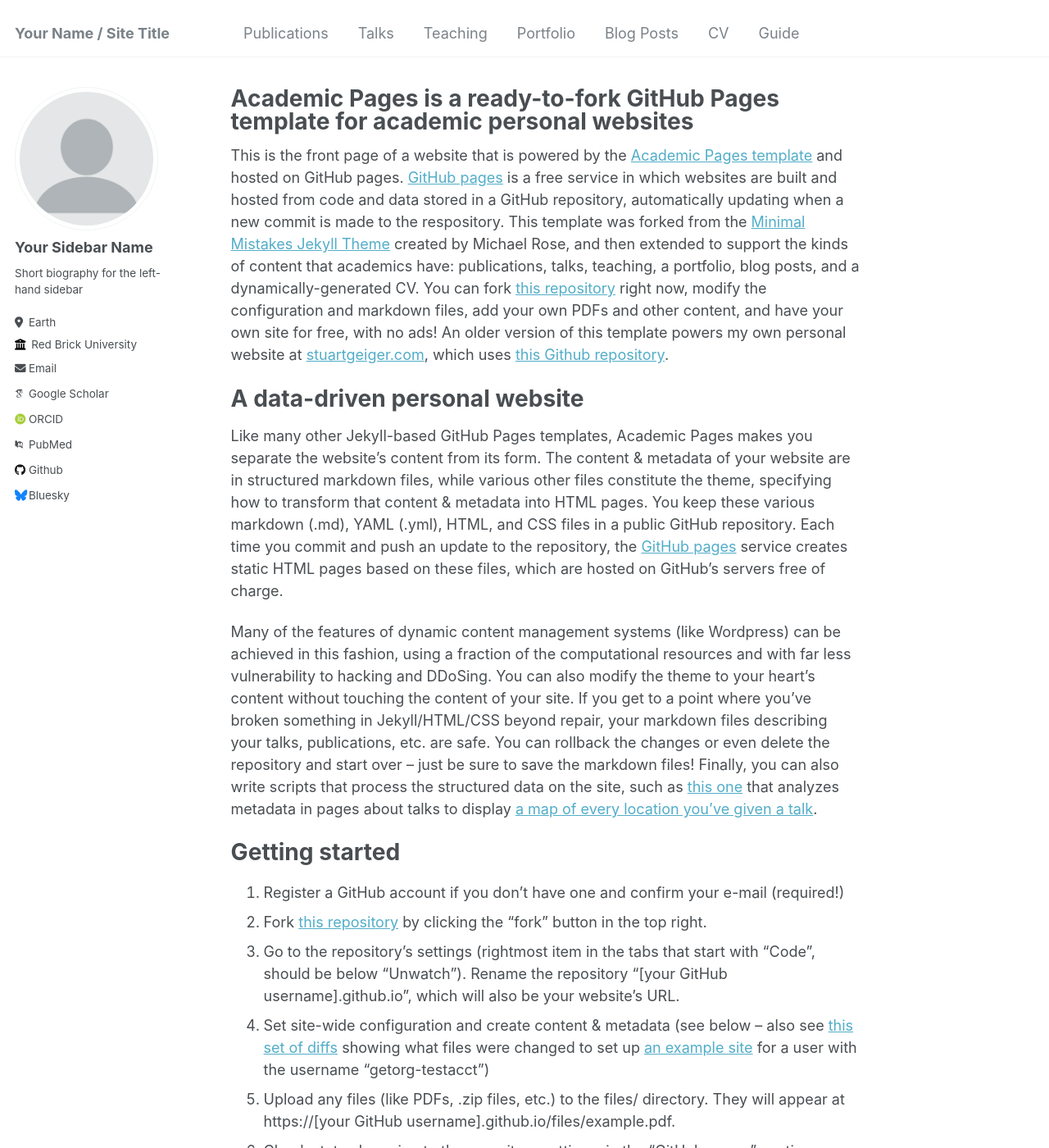
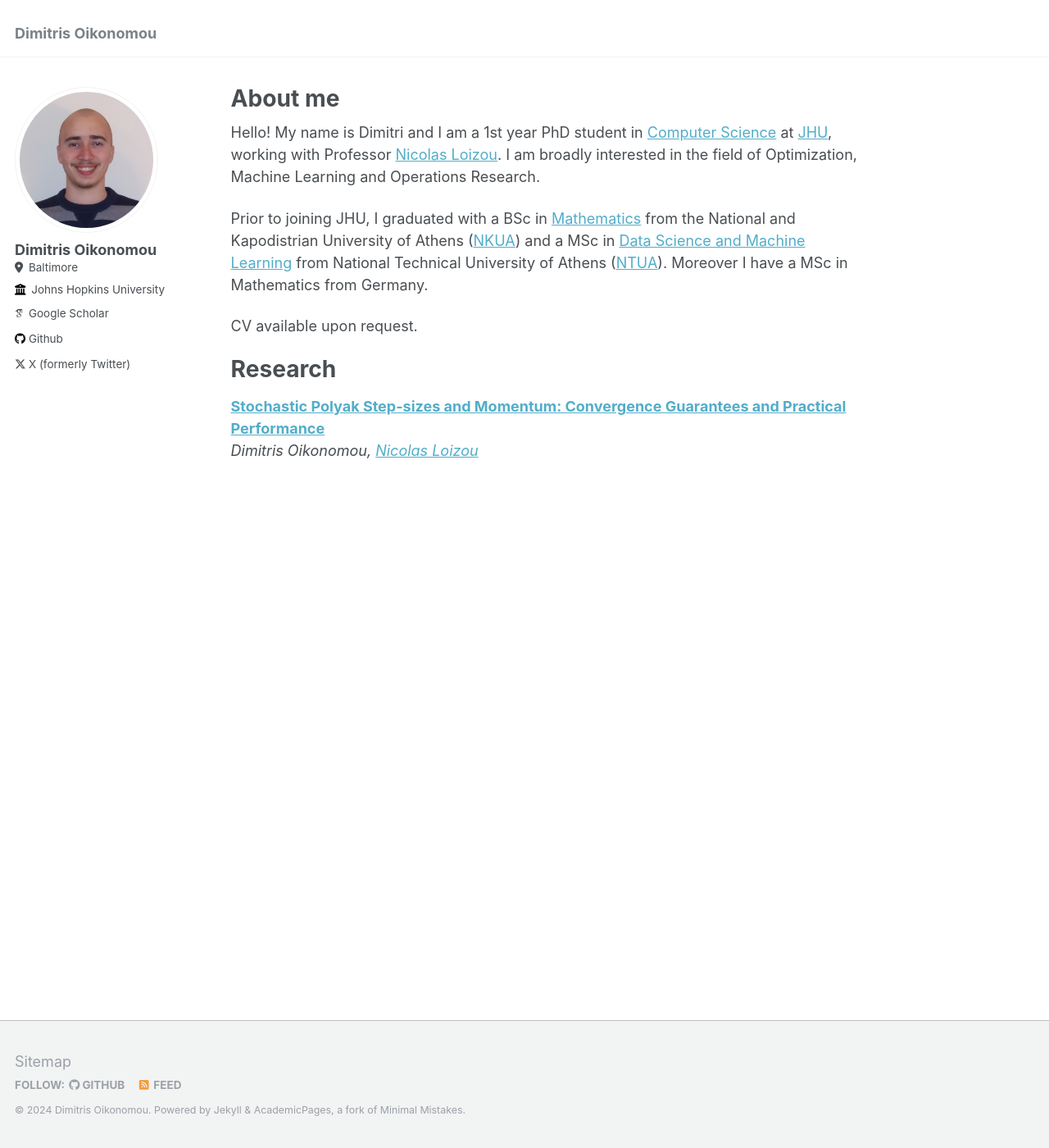
Before and after one commit to dimitris-oik/dimitris-oik.github.io, a Jekyll site: the page built from _pages/about.md, in a window 1280 px wide and 1400 px high. Shown: the whole window at 82% size. Built offline with Jekyll 4.4.1, drawn with Linux system fonts in a browser that asks for light colours; some web fonts are replaced; some of the changed text lies outside the part shown.

Commit message:
Initial commit

```diff
--- a/_config.yml
+++ b/_config.yml
@@ -8,47 +8,47 @@
 
 # Basic Site Settings
 locale                   : "en-US"
-title                    : "Your Name / Site Title"
+title                    : "Dimitris Oikonomou"
 title_separator          : "-"
-name                     : &name "Your Name"
+name                     : &name "Dimitris Oikonomou"
 description              : &description "personal description"
-url                      : https://academicpages.github.io # the base hostname & protocol for your site e.g. "https://mmistakes.github.io"
+url                      : https://dimitris-oik.github.io # the base hostname & protocol for your site e.g. "https://mmistakes.github.io"
 baseurl                  : "" # the subpath of your site, e.g. "/blog"
-repository               : "academicpages/academicpages.github.io"
+repository               : "dimitris-oik/dimitris-oik.github.io"
 
 # Site Author - The following control what appear as part of the author content on the side bar.
 #               If a field is blank the icon and link will not appear, otherwise it will be shown.
 #               Additional customization can be done by editing /_includes/author-profile.html
 author:
   # Biographic information
-  avatar           : "profile.png"
-  name             : "Your Sidebar Name"
+  avatar           : "me.jpg"
+  name             : "Dimitris Oikonomou"
   pronouns         : # example: "she/her"
-  bio              : "Short biography for the left-hand sidebar"
-  location         : "Earth"
-  employer         : "Red Brick University"
+  bio              : # "Short biography for the left-hand sidebar"
+  location         : "Baltimore"
+  employer         : "Johns Hopkins University"
   uri              : # URL
-  email            : "none@example.org"
+  email            : # email
 
   # Academic websites
   arxiv            : # URL - Update with the correct link to your profile
-  googlescholar    : "https://scholar.google.com/citations?user=PS_CX0AAAAAJ"
+  googlescholar    : "https://scholar.google.com/citations?user=rtYcJwwAAAAJ"
   impactstory      : # URL
-  orcid            : "http://orcid.org/yourorcidurl"
+  orcid            : # URL
   semantic         : # URL
-  pubmed           : "https://www.ncbi.nlm.nih.gov/pubmed/?term=john+snow"
+  pubmed           : # URL
   researchgate     : # URL
 
   # Repositories and software development
   bitbucket        : # Username - Update with your username on the site
   codepen          : # Username
   dribbble         : # Username
-  github           : "academicpages"
+  github           : "dimitris-oik"
   kaggle           : # Username
   stackoverflow    : # User number or user number and name (i.e., use "1" or "1/jeff-atwood")
 
   # Social media
-  bluesky          : "bsky.app" # Replace this with you Bluesky username
+  bluesky          : #"bsky.app" # Replace this with you Bluesky username
   facebook         : # Username
   flickr           : # Username
   foursquare       : # Username
@@ -65,7 +65,7 @@ author:
   steam            : # Username
   telegram         : # URL
   tumblr           : # Username
-  twitter          : # Username for X / Twitter
+  twitter          : "dimitris_oik_gr"
   vine             : # Username
   weibo            : # Username
   wikipedia        : # Username
--- a/_pages/about.md
+++ b/_pages/about.md
@@ -1,17 +1,30 @@
 ---
 permalink: /
-title: "Academic Pages is a ready-to-fork GitHub Pages template for academic personal websites"
+title: "About me" # "academicpages is a ready-to-fork GitHub Pages template for academic personal websites"
+excerpt: "About me"
 author_profile: true
 redirect_from:
   - /about/
   - /about.html
 ---
 
-This is the front page of a website that is powered by the [Academic Pages template](https://github.com/academicpages/academicpages.github.io) and hosted on GitHub pages. [GitHub pages](https://pages.github.com) is a free service in which websites are built and hosted from code and data stored in a GitHub repository, automatically updating when a new commit is made to the respository. This template was forked from the [Minimal Mistakes Jekyll Theme](https://mmistakes.github.io/minimal-mistakes/) created by Michael Rose, and then extended to support the kinds of content that academics have: publications, talks, teaching, a portfolio, blog posts, and a dynamically-generated CV. You can fork [this repository](https://github.com/academicpages/academicpages.github.io) right now, modify the configuration and markdown files, add your own PDFs and other content, and have your own site for free, with no ads! An older version of this template powers my own personal website at [stuartgeiger.com](http://stuartgeiger.com), which uses [this Github repository](https://github.com/staeiou/staeiou.github.io).
+Hello! My name is Dimitri and I am a 1st year PhD student in [Computer Science](https://www.cs.jhu.edu/) at [JHU](https://www.jhu.edu/), working with Professor [Nicolas Loizou](https://nicolasloizou.github.io/). I am broadly interested in the field of Optimization, Machine Learning and Operations Research.
+
+Prior to joining JHU, I graduated with a BSc in [Mathematics](https://en.math.uoa.gr/) from the National and Kapodistrian University of Athens ([NKUA](https://en.uoa.gr/)) and a MSc in [Data Science and Machine Learning](https://dsml.ece.ntua.gr/) from National Technical University of Athens ([NTUA](https://www.ntua.gr/en/)). Moreover I have a MSc in Mathematics from Germany.
+
+CV available upon request.
+
+Research
+======
+**[Stochastic Polyak Step-sizes and Momentum: Convergence Guarantees and Practical Performance](https://arxiv.org/abs/2406.04142)**\
+*Dimitris Oikonomou, [Nicolas Loizou](https://nicolasloizou.github.io/)*
+
+
+<!-- This is the front page of a website that is powered by the [academicpages template](https://github.com/academicpages/academicpages.github.io) and hosted on GitHub pages. [GitHub pages](https://pages.github.com) is a free service in which websites are built and hosted from code and data stored in a GitHub repository, automatically updating when a new commit is made to the respository. This template was forked from the [Minimal Mistakes Jekyll Theme](https://mmistakes.github.io/minimal-mistakes/) created by Michael Rose, and then extended to support the kinds of content that academics have: publications, talks, teaching, a portfolio, blog posts, and a dynamically-generated CV. You can fork [this repository](https://github.com/academicpages/academicpages.github.io) right now, modify the configuration and markdown files, add your own PDFs and other content, and have your own site for free, with no ads! An older version of this template powers my own personal website at [stuartgeiger.com](http://stuartgeiger.com), which uses [this Github repository](https://github.com/staeiou/staeiou.github.io).
 
 A data-driven personal website
 ======
-Like many other Jekyll-based GitHub Pages templates, Academic Pages makes you separate the website's content from its form. The content & metadata of your website are in structured markdown files, while various other files constitute the theme, specifying how to transform that content & metadata into HTML pages. You keep these various markdown (.md), YAML (.yml), HTML, and CSS files in a public GitHub repository. Each time you commit and push an update to the repository, the [GitHub pages](https://pages.github.com/) service creates static HTML pages based on these files, which are hosted on GitHub's servers free of charge.
+Like many other Jekyll-based GitHub Pages templates, academicpages makes you separate the website's content from its form. The content & metadata of your website are in structured markdown files, while various other files constitute the theme, specifying how to transform that content & metadata into HTML pages. You keep these various markdown (.md), YAML (.yml), HTML, and CSS files in a public GitHub repository. Each time you commit and push an update to the repository, the [GitHub pages](https://pages.github.com/) service creates static HTML pages based on these files, which are hosted on GitHub's servers free of charge.
 
 Many of the features of dynamic content management systems (like Wordpress) can be achieved in this fashion, using a fraction of the computational resources and with far less vulnerability to hacking and DDoSing. You can also modify the theme to your heart's content without touching the content of your site. If you get to a point where you've broken something in Jekyll/HTML/CSS beyond repair, your markdown files describing your talks, publications, etc. are safe. You can rollback the changes or even delete the repository and start over -- just be sure to save the markdown files! Finally, you can also write scripts that process the structured data on the site, such as [this one](https://github.com/academicpages/academicpages.github.io/blob/master/talkmap.ipynb) that analyzes metadata in pages about talks to display [a map of every location you've given a talk](https://academicpages.github.io/talkmap.html).
 
@@ -35,7 +48,7 @@ For site content, there is one markdown file for each type of content, which are
 **Markdown generator**
 
 I have also created [a set of Jupyter notebooks](https://github.com/academicpages/academicpages.github.io/tree/master/markdown_generator
-) that converts a CSV containing structured data about talks or presentations into individual markdown files that will be properly formatted for the Academic Pages template. The sample CSVs in that directory are the ones I used to create my own personal website at stuartgeiger.com. My usual workflow is that I keep a spreadsheet of my publications and talks, then run the code in these notebooks to generate the markdown files, then commit and push them to the GitHub repository.
+) that converts a CSV containing structured data about talks or presentations into individual markdown files that will be properly formatted for the academicpages template. The sample CSVs in that directory are the ones I used to create my own personal website at stuartgeiger.com. My usual workflow is that I keep a spreadsheet of my publications and talks, then run the code in these notebooks to generate the markdown files, then commit and push them to the GitHub repository.
 
 How to edit your site's GitHub repository
 ------
@@ -46,4 +59,4 @@ Example: editing a markdown file for a talk
 
 For more info
 ------
-More info about configuring Academic Pages can be found in [the guide](https://academicpages.github.io/markdown/). The [guides for the Minimal Mistakes theme](https://mmistakes.github.io/minimal-mistakes/docs/configuration/) (which this theme was forked from) might also be helpful.
+More info about configuring academicpages can be found in [the guide](https://academicpages.github.io/markdown/). The [guides for the Minimal Mistakes theme](https://mmistakes.github.io/minimal-mistakes/docs/configuration/) (which this theme was forked from) might also be helpful. -->
```
Also changed, not shown: _data/navigation.yml (+14 -14 lines), images/me.jpg (added).
